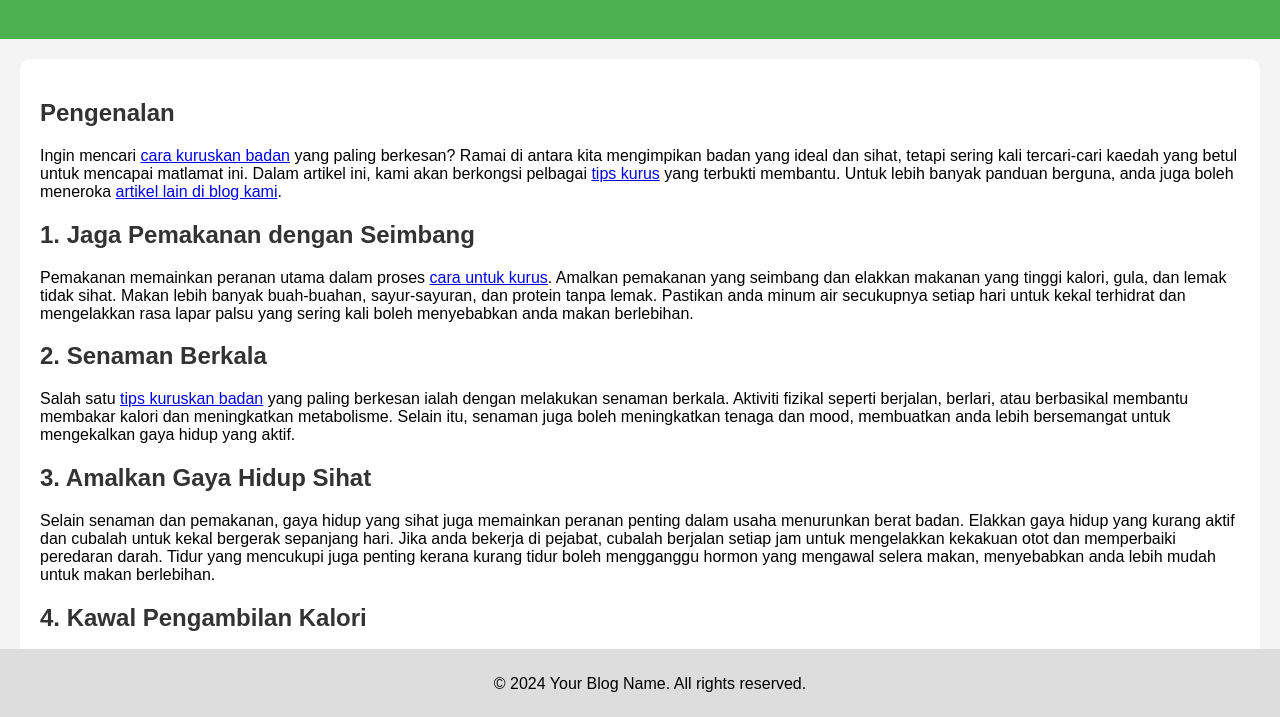
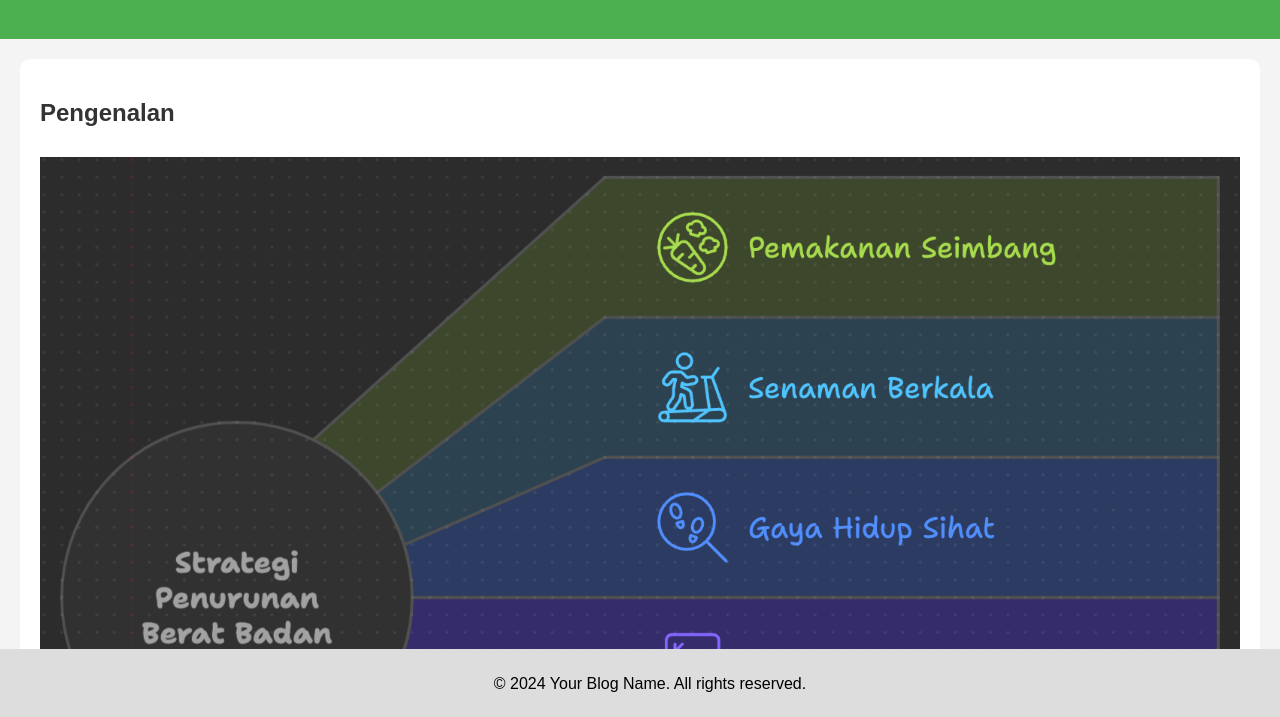
Before and after one commit to GreatWorldOf/vercel-blog, a plain HTML site: page tips-kurus/index.html in a window 1280 px wide. Shown: the part 81-798 px from the top of the page. Drawn offline with Linux system fonts and the light colour scheme.

Commit message:
Update index.html
add image

```diff
--- a/tips-kurus/index.html
+++ b/tips-kurus/index.html
@@ -13,9 +13,10 @@
     </header>
 
     <main>
-        <section>
-            <h2>Pengenalan</h2>
-            <p>Ingin mencari <a href="https://officialcoway.com.my/tips-kurus-kan-badan-paling-berkesan/" target="_blank">cara kuruskan badan</a> yang paling berkesan? Ramai di antara kita mengimpikan badan yang ideal dan sihat, tetapi sering kali tercari-cari kaedah yang betul untuk mencapai matlamat ini. Dalam artikel ini, kami akan berkongsi pelbagai <a href="https://officialcoway.com.my/tips-kurus-kan-badan-paling-berkesan/" target="_blank">tips kurus</a> yang terbukti membantu. Untuk lebih banyak panduan berguna, anda juga boleh meneroka <a href="https://vercel-blog-sigma-three.vercel.app/" target="_blank">artikel lain di blog kami</a>.</p>
+        <section id="intro">
+    <h2>Pengenalan</h2>
+    <img src="tips-kurus-image.png" alt="Cara Kuruskan Badan dengan Tips Berkesan" style="max-width: 100%; height: auto; margin: 10px 0;">
+    <p>Ingin mencari <a href="https://officialcoway.com.my/tips-kurus-kan-badan-paling-berkesan/" target="_blank">cara kuruskan badan</a> yang paling berkesan? Ramai di antara kita mengimpikan badan yang ideal dan sihat, tetapi sering kali tercari-cari kaedah yang betul untuk mencapai matlamat ini. Dalam artikel ini, kami akan berkongsi pelbagai <a href="https://officialcoway.com.my/tips-kurus-kan-badan-paling-berkesan/" target="_blank">tips kurus</a> yang terbukti membantu. Untuk lebih banyak panduan berguna, anda juga boleh meneroka <a href="https://vercel-blog-sigma-three.vercel.app/" target="_blank">artikel lain di blog kami</a>.</p>
 
             <h2>1. Jaga Pemakanan dengan Seimbang</h2>
             <p>Pemakanan memainkan peranan utama dalam proses <a href="https://officialcoway.com.my/tips-kurus-kan-badan-paling-berkesan/" target="_blank">cara untuk kurus</a>. Amalkan pemakanan yang seimbang dan elakkan makanan yang tinggi kalori, gula, dan lemak tidak sihat. Makan lebih banyak buah-buahan, sayur-sayuran, dan protein tanpa lemak. Pastikan anda minum air secukupnya setiap hari untuk kekal terhidrat dan mengelakkan rasa lapar palsu yang sering kali boleh menyebabkan anda makan berlebihan.</p>
```
